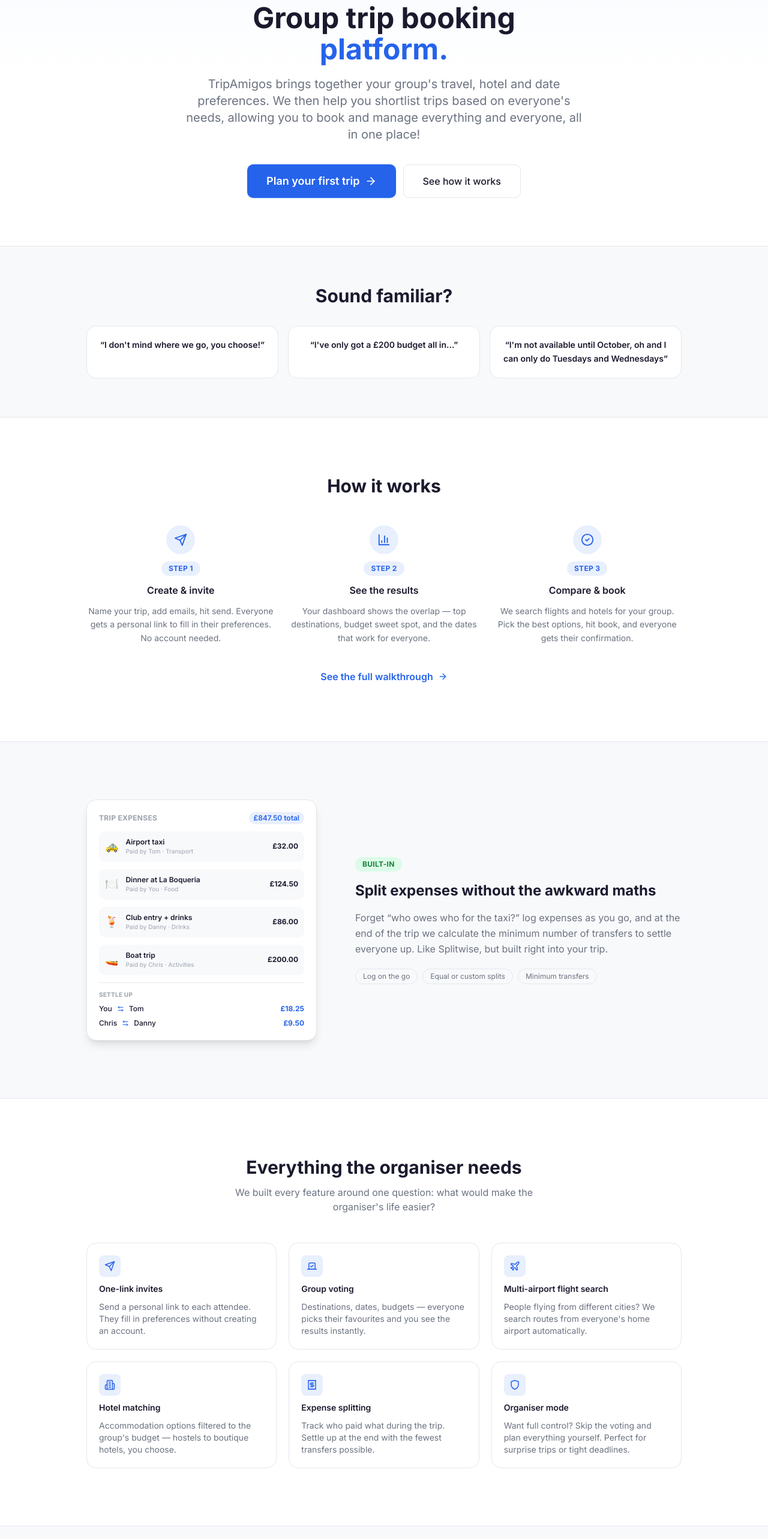
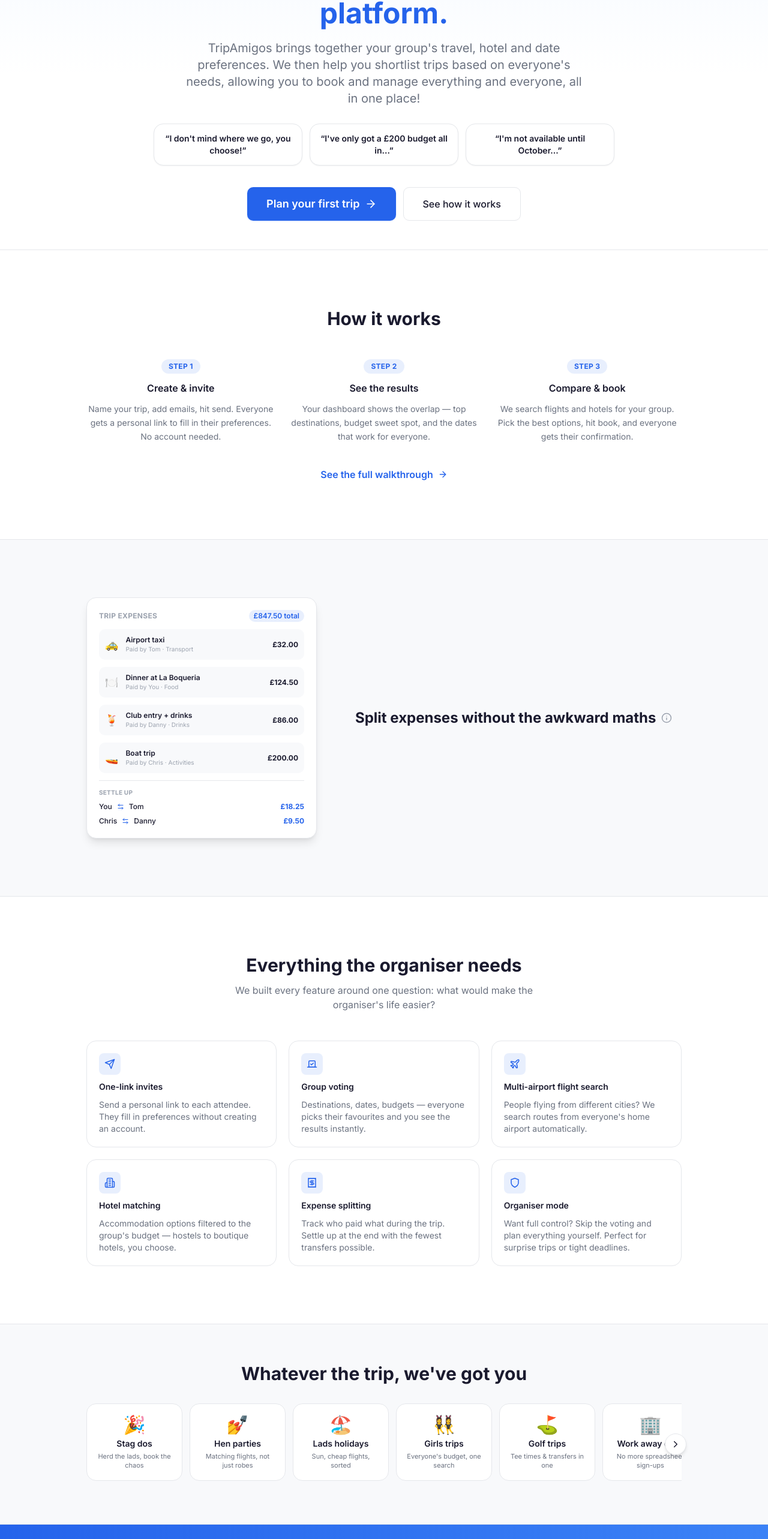
Before and after one commit to TripAmigos/TripAmigos, a Next.js app: page / in a window 1280 px wide. Shown: the part 231-2797 px from the top of the page at 60% size. Built offline with nearby package versions, Linux system fonts and the light colour scheme.

Commit message:
Website updates: streamline landing page and how-it-works

```diff
--- a/app/page.tsx
+++ b/app/page.tsx
@@ -2,8 +2,10 @@
 import { Logo } from '@/components/Logo'
 import {
   ArrowRight, Receipt, Plane, Building2, Shield, Send,
-  BarChart3, CheckCircle2, Vote, ArrowLeftRight
+  BarChart3, CheckCircle2, Vote, ArrowLeftRight, Info,
+  ChevronLeft, ChevronRight
 } from 'lucide-react'
+import { TripTypeCarousel } from '@/components/TripTypeCarousel'
 
 export default function Home() {
   return (
@@ -30,17 +32,11 @@
       </nav>
 
       <main className="flex-1">
-        {/* ═══════════════════ HERO ═══════════════════ */}
+        {/* ═══════════════════ HERO + PAIN POINTS ═══════════════════ */}
         <section className="relative overflow-hidden">
           <div className="absolute inset-0 bg-gradient-to-b from-blue-50/70 via-white to-white pointer-events-none" />
 
-          <div className="relative w-full max-w-5xl mx-auto px-5 sm:px-4 pt-14 pb-10 md:pt-28 md:pb-20 text-center space-y-6 md:space-y-7">
-            {/* Badge */}
-            <div className="inline-flex items-center gap-2 px-4 py-1.5 bg-accent/10 text-accent rounded-full text-sm font-medium">
-              <Plane size={14} />
-              100% free &mdash; no booking fees, no catch
-            </div>
-
+          <div className="relative w-full max-w-5xl mx-auto px-5 sm:px-4 pt-14 pb-6 md:pt-28 md:pb-12 text-center space-y-6 md:space-y-7">
             <div className="space-y-5">
               <h1 className="text-3xl sm:text-4xl md:text-5xl font-bold text-primary leading-snug max-w-3xl mx-auto">
                 Group trip booking
@@ -51,6 +47,25 @@
                 We then help you shortlist trips based on everyone&apos;s needs,
                 allowing you to book and manage everything and everyone, all in one place!
               </p>
+            </div>
+
+            {/* Pain point quotes inline */}
+            <div className="grid grid-cols-1 sm:grid-cols-3 gap-3 max-w-3xl mx-auto">
+              <div className="bg-white rounded-card border border-border p-3.5 text-center shadow-sm">
+                <p className="font-semibold text-primary text-xs sm:text-sm leading-relaxed">
+                  &ldquo;I don&apos;t mind where we go, you choose!&rdquo;
+                </p>
+              </div>
+              <div className="bg-white rounded-card border border-border p-3.5 text-center shadow-sm">
+                <p className="font-semibold text-primary text-xs sm:text-sm leading-relaxed">
+                  &ldquo;I&apos;ve only got a £200 budget all in...&rdquo;
+                </p>
+              </div>
+              <div className="bg-white rounded-card border border-border p-3.5 text-center shadow-sm">
+                <p className="font-semibold text-primary text-xs sm:text-sm leading-relaxed">
+                  &ldquo;I&apos;m not available until October...&rdquo;
+                </p>
+              </div>
             </div>
 
             <div className="flex flex-col sm:flex-row gap-3 justify-center pt-2">
@@ -71,35 +86,8 @@
           </div>
         </section>
 
-        {/* ═══════════════════ PAIN POINTS ═══════════════════ */}
-        <section className="bg-bg-soft border-y border-border">
-          <div className="max-w-5xl mx-auto px-5 sm:px-4 py-10 md:py-16">
-            <h2 className="text-xl md:text-3xl font-bold text-primary text-center mb-6 md:mb-8">
-              Sound familiar?
-            </h2>
-
-            <div className="grid md:grid-cols-3 gap-4">
-              <div className="bg-white rounded-card border border-border p-5 text-center">
-                <p className="font-semibold text-primary text-sm leading-relaxed">
-                  &ldquo;I don&apos;t mind where we go, you choose!&rdquo;
-                </p>
-              </div>
-              <div className="bg-white rounded-card border border-border p-5 text-center">
-                <p className="font-semibold text-primary text-sm leading-relaxed">
-                  &ldquo;I&apos;ve only got a £200 budget all in...&rdquo;
-                </p>
-              </div>
-              <div className="bg-white rounded-card border border-border p-5 text-center">
-                <p className="font-semibold text-primary text-sm leading-relaxed">
-                  &ldquo;I&apos;m not available until October, oh and I can only do Tuesdays and Wednesdays&rdquo;
-                </p>
-              </div>
-            </div>
-          </div>
-        </section>
-
         {/* ═══════════════════ HOW IT WORKS (compact) ═══════════════════ */}
-        <section className="bg-white">
+        <section className="bg-white border-t border-border">
           <div className="max-w-5xl mx-auto px-5 sm:px-4 py-10 md:py-24">
             <div className="text-center mb-8 md:mb-12">
               <h2 className="text-xl md:text-3xl font-bold text-primary">
@@ -109,9 +97,6 @@
 
             <div className="grid md:grid-cols-3 gap-8 md:gap-6">
               <div className="text-center space-y-3">
-                <div className="w-12 h-12 rounded-full bg-accent/10 flex items-center justify-center mx-auto">
-                  <Send size={22} className="text-accent" />
-                </div>
                 <div className="inline-flex items-center gap-2 px-3 py-1 bg-accent/10 text-accent rounded-full text-xs font-bold uppercase tracking-wide">
                   Step 1
                 </div>
@@ -122,9 +107,6 @@
               </div>
 
               <div className="text-center space-y-3">
-                <div className="w-12 h-12 rounded-full bg-accent/10 flex items-center justify-center mx-auto">
-                  <BarChart3 size={22} className="text-accent" />
-                </div>
                 <div className="inline-flex items-center gap-2 px-3 py-1 bg-accent/10 text-accent rounded-full text-xs font-bold uppercase tracking-wide">
                   Step 2
                 </div>
@@ -135,9 +117,6 @@
               </div>
 
               <div className="text-center space-y-3">
-                <div className="w-12 h-12 rounded-full bg-accent/10 flex items-center justify-center mx-auto">
-                  <CheckCircle2 size={22} className="text-accent" />
-                </div>
                 <div className="inline-flex items-center gap-2 px-3 py-1 bg-accent/10 text-accent rounded-full text-xs font-bold uppercase tracking-wide">
                   Step 3
                 </div>
@@ -205,22 +184,15 @@
               </div>
 
               <div className="flex-1 space-y-4 order-1 md:order-2">
-                <div className="inline-flex items-center gap-2 px-3 py-1 bg-green-100 text-green-700 rounded-full text-xs font-bold uppercase tracking-wide">
-                  Built-in
-                </div>
-                <h3 className="text-xl md:text-2xl font-bold text-primary">
+                <h3 className="text-xl md:text-2xl font-bold text-primary flex items-center gap-2">
                   Split expenses without the awkward maths
+                  <span className="relative group">
+                    <Info size={18} className="text-text-muted cursor-pointer hover:text-accent transition-colors" />
+                    <span className="absolute bottom-full left-1/2 -translate-x-1/2 mb-2 w-56 p-2.5 bg-primary text-white text-xs rounded-lg shadow-lg opacity-0 group-hover:opacity-100 pointer-events-none transition-opacity z-10 leading-relaxed">
+                      Log expenses as you go. At the end of the trip we calculate the minimum number of transfers to settle everyone up. Like Splitwise, but built into your trip.
+                    </span>
+                  </span>
                 </h3>
-                <p className="text-text-secondary leading-relaxed">
-                  Forget &ldquo;who owes who for the taxi?&rdquo; log expenses as you go,
-                  and at the end of the trip we calculate the minimum number of transfers to settle everyone up.
-                  Like Splitwise, but built right into your trip.
-                </p>
-                <div className="flex flex-wrap gap-2 pt-1">
-                  <span className="text-xs bg-bg-soft border border-border rounded-full px-3 py-1 text-text-secondary">Log on the go</span>
-                  <span className="text-xs bg-bg-soft border border-border rounded-full px-3 py-1 text-text-secondary">Equal or custom splits</span>
-                  <span className="text-xs bg-bg-soft border border-border rounded-full px-3 py-1 text-text-secondary">Minimum transfers</span>
-                </div>
               </div>
             </div>
           </div>
@@ -290,36 +262,16 @@
           </div>
         </section>
 
-        {/* ═══════════════════ WHO IT'S FOR ═══════════════════ */}
+        {/* ═══════════════════ WHO IT'S FOR (Carousel) ═══════════════════ */}
         <section className="bg-bg-soft border-y border-border">
-          <div className="max-w-5xl mx-auto px-5 sm:px-4 py-10 md:py-24">
+          <div className="max-w-5xl mx-auto px-5 sm:px-4 py-10 md:py-16">
             <div className="text-center mb-6 md:mb-8">
               <h2 className="text-xl md:text-3xl font-bold text-primary">
                 Whatever the trip, we&apos;ve got you
               </h2>
-              <p className="text-sm md:text-base text-text-secondary mt-2 md:mt-3 max-w-lg mx-auto">
-                The trip changes. The audience changes. But the person pulling their hair out trying to organise it? That&apos;s always the same. That&apos;s who we built this for.
-              </p>
             </div>
 
-            <div className="grid grid-cols-2 sm:grid-cols-3 lg:grid-cols-4 gap-2.5 sm:gap-3">
-              {[
-                { emoji: '🎉', label: 'Stag dos', desc: 'Herd the lads, book the chaos' },
-                { emoji: '💅', label: 'Hen parties', desc: 'Matching flights, not just robes' },
-                { emoji: '🏖️', label: 'Lads holidays', desc: 'Sun, cheap flights, sorted' },
-                { emoji: '👯‍♀️', label: 'Girls trips', desc: 'Everyone\'s budget, one search' },
-                { emoji: '⛳', label: 'Golf trips', desc: 'Tee times & transfers in one' },
-                { emoji: '🏢', label: 'Work away days', desc: 'No more spreadsheet sign-ups' },
-                { emoji: '👨‍👩‍👧‍👦', label: 'Family holidays', desc: 'Grandma flies from Spain? Easy' },
-                { emoji: '🎂', label: 'Birthday trips', desc: 'Surprise-proof with organiser mode' },
-              ].map((item) => (
-                <div key={item.label} className="bg-white rounded-card border border-border p-3 sm:p-4 hover:border-accent/30 hover:shadow-sm transition-all text-center space-y-1">
-                  <span className="text-2xl sm:text-3xl block">{item.emoji}</span>
-                  <p className="text-xs sm:text-sm font-semibold text-primary">{item.label}</p>
-                  <p className="text-[10px] sm:text-[11px] text-text-secondary leading-snug">{item.desc}</p>
-                </div>
-              ))}
-            </div>
+            <TripTypeCarousel />
           </div>
         </section>
 
@@ -341,9 +293,6 @@
                 <ArrowRight size={20} />
               </Link>
             </div>
-            <p className="text-blue-200 text-sm">
-              Free forever. No card needed. No booking fees.
-            </p>
           </div>
         </section>
       </main>
--- /dev/null
+++ b/components/TripTypeCarousel.tsx
@@ -0,0 +1,84 @@
+'use client'
+
+import { useState, useRef, useEffect } from 'react'
+import { ChevronLeft, ChevronRight } from 'lucide-react'
+
+const TRIP_TYPES = [
+  { emoji: '🎉', label: 'Stag dos', desc: 'Herd the lads, book the chaos' },
+  { emoji: '💅', label: 'Hen parties', desc: 'Matching flights, not just robes' },
+  { emoji: '🏖️', label: 'Lads holidays', desc: 'Sun, cheap flights, sorted' },
+  { emoji: '👯‍♀️', label: 'Girls trips', desc: "Everyone's budget, one search" },
+  { emoji: '⛳', label: 'Golf trips', desc: 'Tee times & transfers in one' },
+  { emoji: '🏢', label: 'Work away days', desc: 'No more spreadsheet sign-ups' },
+  { emoji: '👨‍👩‍👧‍👦', label: 'Family holidays', desc: 'Grandma flies from Spain? Easy' },
+  { emoji: '🎂', label: 'Birthday trips', desc: 'Surprise-proof with organiser mode' },
+]
+
+export function TripTypeCarousel() {
+  const scrollRef = useRef<HTMLDivElement>(null)
+  const [canScrollLeft, setCanScrollLeft] = useState(false)
+  const [canScrollRight, setCanScrollRight] = useState(true)
+
+  const checkScroll = () => {
+    const el = scrollRef.current
+    if (!el) return
+    setCanScrollLeft(el.scrollLeft > 4)
+    setCanScrollRight(el.scrollLeft < el.scrollWidth - el.clientWidth - 4)
+  }
+
+  useEffect(() => {
+    checkScroll()
+    const el = scrollRef.current
+    if (el) el.addEventListener('scroll', checkScroll, { passive: true })
+    return () => { if (el) el.removeEventListener('scroll', checkScroll) }
+  }, [])
+
+  const scroll = (dir: 'left' | 'right') => {
+    const el = scrollRef.current
+    if (!el) return
+    const amount = el.clientWidth * 0.7
+    el.scrollBy({ left: dir === 'left' ? -amount : amount, behavior: 'smooth' })
+  }
+
+  return (
+    <div className="relative">
+      {/* Scroll buttons */}
+      {canScrollLeft && (
+        <button
+          onClick={() => scroll('left')}
+          className="absolute left-0 top-1/2 -translate-y-1/2 -translate-x-2 z-10 w-9 h-9 rounded-full bg-white border border-border shadow-md flex items-center justify-center hover:bg-bg-soft transition-colors"
+          aria-label="Scroll left"
+        >
+          <ChevronLeft size={18} className="text-primary" />
+        </button>
+      )}
+      {canScrollRight && (
+        <button
+          onClick={() => scroll('right')}
+          className="absolute right-0 top-1/2 -translate-y-1/2 translate-x-2 z-10 w-9 h-9 rounded-full bg-white border border-border shadow-md flex items-center justify-center hover:bg-bg-soft transition-colors"
+          aria-label="Scroll right"
+        >
+          <ChevronRight size={18} className="text-primary" />
+        </button>
+      )}
+
+      {/* Scrollable row */}
+      <div
+        ref={scrollRef}
+        className="flex gap-3 overflow-x-auto scrollbar-hide snap-x snap-mandatory px-1 pb-2"
+        style={{ scrollbarWidth: 'none', msOverflowStyle: 'none' }}
+      >
+        {TRIP_TYPES.map((item) => (
+          <div
+            key={item.label}
+            className="flex-none w-[140px] sm:w-[160px] snap-start bg-white rounded-card border border-border p-3 sm:p-4 hover:border-accent/30 hover:shadow-sm transition-all text-center space-y-1"
+          >
+            <span className="text-2xl sm:text-3xl block">{item.emoji}</span>
+            <p className="text-xs sm:text-sm font-semibold text-primary">{item.label}</p>
+            <p className="text-[10px] sm:text-[11px] text-text-secondary leading-snug">{item.desc}</p>
+          </div>
+        ))}
+      </div>
+    </div>
+  )
+}
```
Also changed, not shown: app/how-it-works/page.tsx (+35 -32 lines), 2 other files (tests, documents, lock files or other folders).
